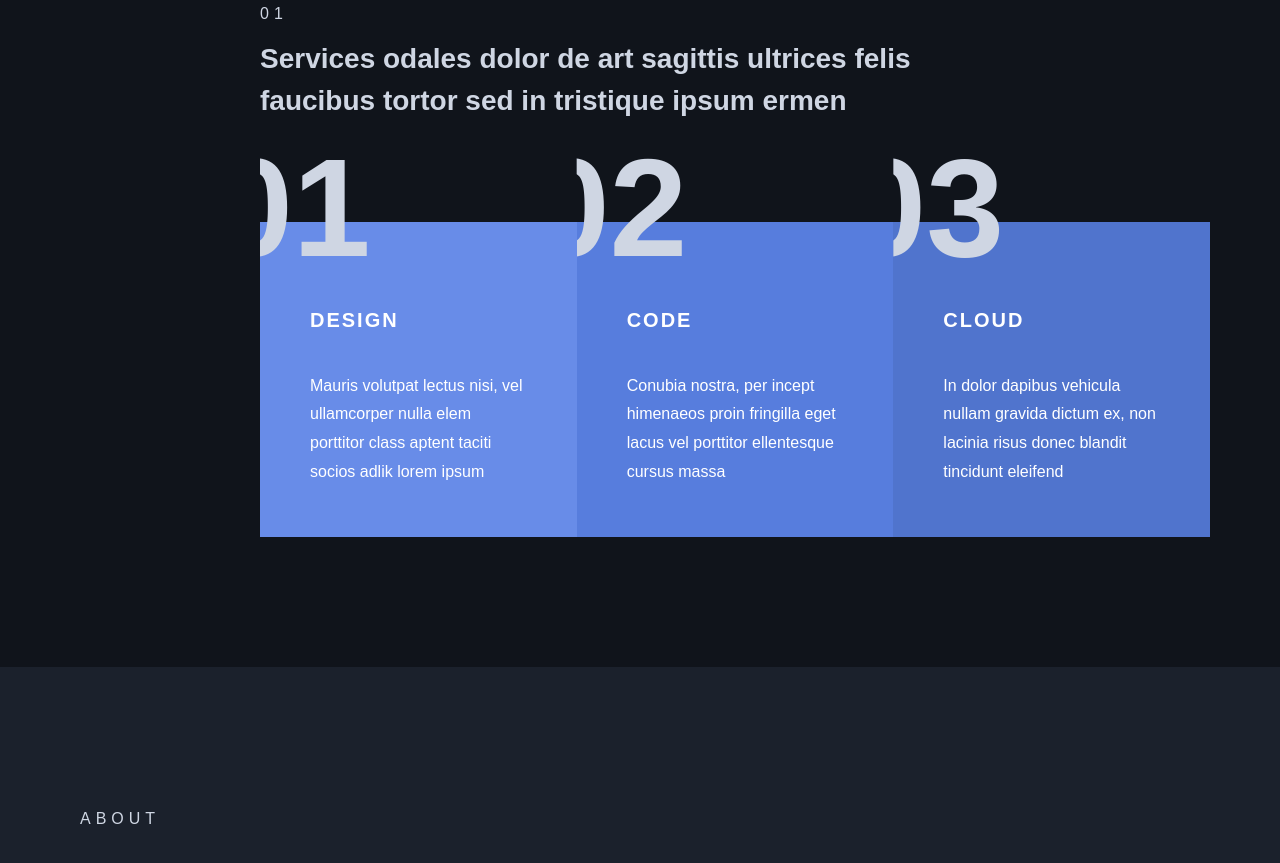
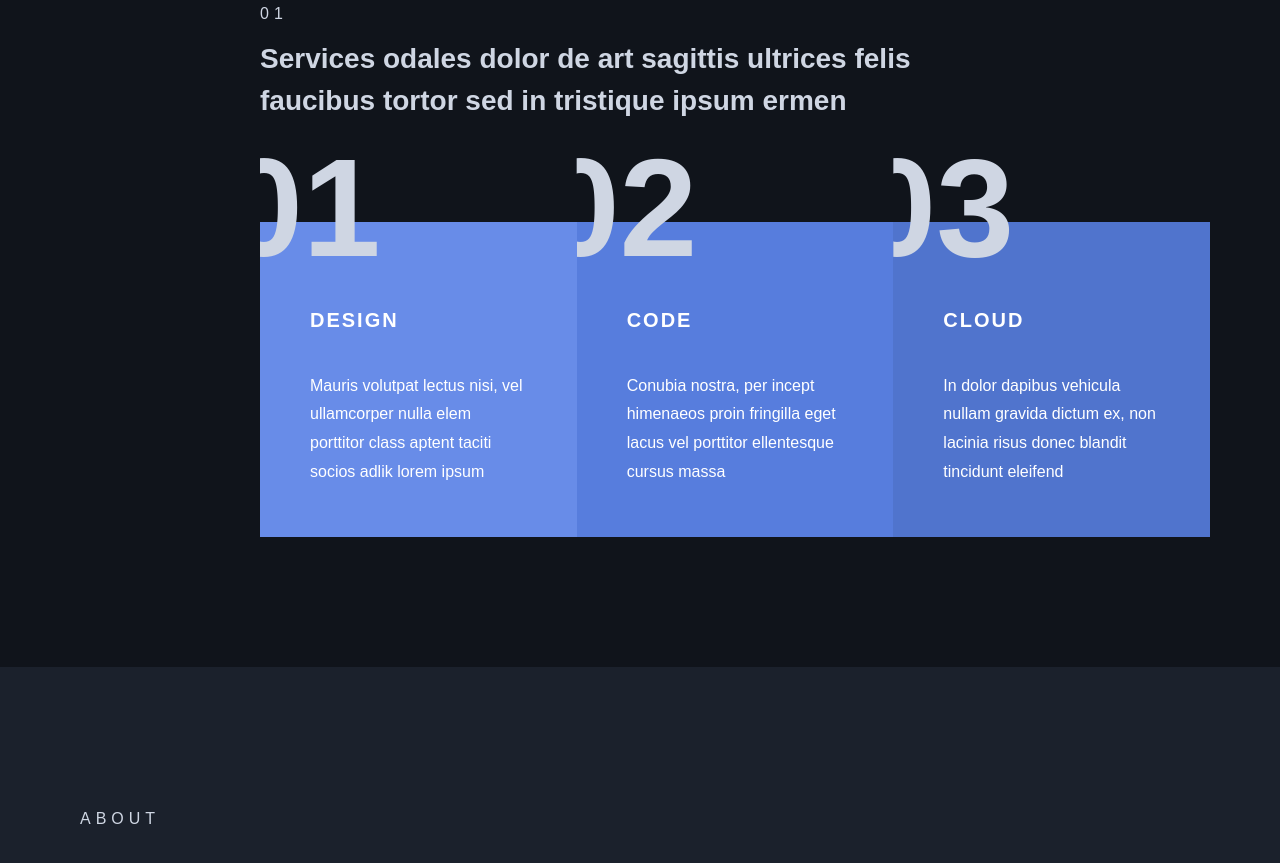
Before and after one commit to jakubking98/ReactWebsite, a React (Vite) app: page / in a window 1280 px wide. Shown: the part 1000-1863 px from the top of the page. Built offline with nearby package versions, Linux system fonts and the light colour scheme.

Commit message:
Update Services.css

```diff
--- a/src/component/Services.css
+++ b/src/component/Services.css
@@ -31,11 +31,11 @@
 .threeElementbox .element2 p,
 .threeElementbox .element3 p {
   padding: 0; /* Brak paddingu */
-  margin: -145px 0 0 -95px; /* Ustawia margines dla numerów usług */
+  margin: -145px 0 0 -85px; /* Ustawia margines dla numerów usług */
   font-size: 140px; /* Rozmiar czcionki numerów */
   font-weight: 700; /* Pogrubienie czcionki */
   color: #cfd6e3; /* Kolor czcionki numerów */
-  clip-path: inset(0 0 0 45px); /* Użycie clip-path dla efektu wizualnego */
+  clip-path: inset(0 0 0 35px); /* Użycie clip-path dla efektu wizualnego */
   vertical-align: baseline;
 
 }
```
